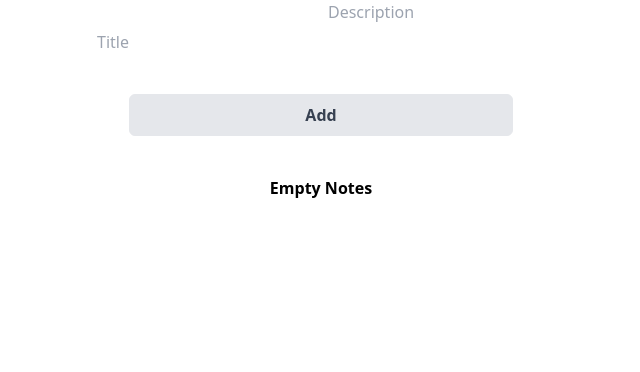
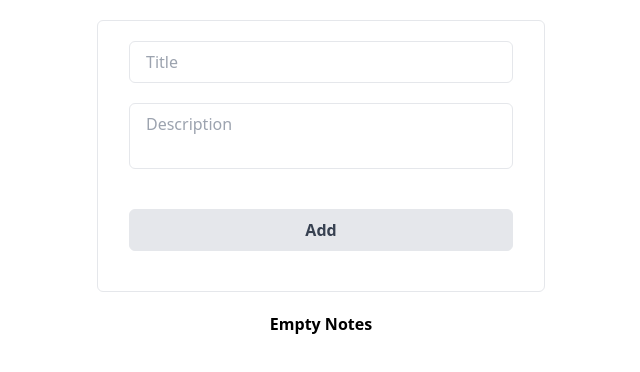
Before and after one commit to mark-itc/react---notes-app-Damabu, a React (Vite) app: page / in a window 1280 px wide. Shown: the top 372 px of the page, without its empty margins (319-959 px from the left). Built offline with nearby package versions, Linux system fonts and the light colour scheme.

Commit message:
Milestone 6 done

```diff
--- a/src/App.jsx
+++ b/src/App.jsx
@@ -2,26 +2,28 @@ import NoteForm from "./components/NoteForm";
 import NoteList from "./components/NoteList";
 import { notes as data } from "./data/notes";
 import { useState, useEffect } from "react";
+import Modal from "./components/Modal";
+import Overlay from "./components/Overlay";
+
 
 function App() {
   const [notes, setNotes] = useState([]);
+  const [modalOn, setModalOn] = useState(false);
+  const [ noteModal, setNoteModal ] = useState({})
 
   useEffect(() => {
     setNotes(data);
   }, []);
 
-  function createNote(note) {
+  const allStatesApp = {
+    notes,
+    setNotes,
+    modalOn,
+    setModalOn,
+    noteModal,
+    setNoteModal
+  }
 
-    setNotes([
-      ...notes,
-      {
-        date: note.date,
-        title: note.title,
-        description: note.description,
-        id: notes.length,
-      },
-    ]);
-  }
 
   function deleteNote(noteId) {
     setNotes(notes.filter((note) => note.id !== noteId));
@@ -30,9 +32,22 @@ function App() {
   return (
     <main className="h-screen">
       <div className="container mx-auto">
-        <NoteForm createNote={createNote} />
-        <NoteList notes={notes} deleteNote={deleteNote} />
+        <NoteForm allStatesApp={allStatesApp} />
+        <NoteList notes={notes} deleteNote={deleteNote} allStatesApp={allStatesApp} />
       </div>
+
+
+      {modalOn && (
+          <Overlay allStatesApp={allStatesApp}>
+            <Modal
+              note={noteModal}
+              allStatesApp={allStatesApp}
+              //title={title}
+              //description={description}
+              // close={closeModal}
+            />
+          </Overlay>
+        )}
     </main>
   );
 }
--- a/src/components/Modal.jsx
+++ b/src/components/Modal.jsx
@@ -1,5 +1,36 @@
-const Modal = ({ date, title, description, close }) => {
+import { useState } from "react";
+import DateComponent from "./DateComponent";
 
+const Modal = ({  updateDate, close, note, allStatesApp}) => {
+
+
+  const{ title, description, id, date } = note
+  const { notes, setNotes } = allStatesApp
+
+  console.log(id);
+
+  const [ titleEdit , setTitleEdit ] = useState(title)
+  const [ descriptionEdit, setDescriptionEdit ] = useState(description)
+
+  const updateNote = () => {
+
+    const { children:dateUpdate } = DateComponent().props
+
+    const noteUpdate = {
+      date,
+      updateDate : dateUpdate,
+      title : titleEdit,
+      description : descriptionEdit
+    }
+
+    notes[id] = noteUpdate
+
+    setNotes(notes)
+
+
+  }
+
+  const { modalOn, setModalOn } = allStatesApp
   return (
     <div
     className="flex h-screen justify-center items-center fixed inset-0 z-50 border border-gray-200 rounded-md"
@@ -12,19 +43,25 @@ const Modal = ({ date, title, description, close }) => {
       <div className=" pt-1 w-9 h-8" onClick={(e) => e.stopPropagation()}>
         <button
           className="grid justify-center content-center font-extrabold w-0 h-8 bg-white text-gray-700 rounded-md px-4 transition duration-500 ease select-none hover:bg-black hover:text-white focus:outline-none focus:shadow-outlin"
-          onClick={close}
+          onClick={() => setModalOn(!modalOn)}
         >
           X
         </button>
       </div>
     </div>
     <div className=" p-4 pt-1">
-      <h2 className="text-gray-400 text-xs">{date.props.children}</h2>
+      <h2 className="text-gray-400 text-xs">{date}</h2>
+      <h2 className="text-gray-400 text-xs">{updateDate}</h2>
 
-      <h1 className="capitalize flex justify-center font-bold">
+
+      {/* <h1 className="capitalize flex justify-center font-bold">
         {title}
-      </h1>
-      <p className="flex justify-center">{description}</p>
+      </h1> */}
+      <input className="capitalize flex justify-center font-bold" type="text" value={titleEdit} onChange={(e) => { setTitleEdit(e.target.value) }}/>
+      <textarea className="flex justify-center font-bold" value={descriptionEdit} onChange={(e) => { setDescriptionEdit(e.target.value) }}></textarea>
+      <div onClick={() => setModalOn(!modalOn)}>
+      <button className="flex justify-center mx-auto font-bold" onClick={updateNote}>Update</button>
+      </div>
     </div>
     </div>
     </div>
--- a/src/components/NoteCard.jsx
+++ b/src/components/NoteCard.jsx
@@ -1,36 +1,34 @@
-import Modal from "./Modal";
-import React, { useState } from "react";
-import Overlay from "./Overlay";
 
-function NoteCard({ note, deleteNote }) {
+import React from "react";
+
+
+function NoteCard({ note, deleteNote, id, allStatesApp }) {
+
+  const { modalOn, setModalOn, setNoteModal } = allStatesApp
+
   const handleDelete = () => {
     if (window.confirm("Are you sure you want to delete your note?")) {
       deleteNote(note.id);
     }
   };
 
-  const { title, description, date } = note;
+  note.id = id
 
-  const [modalOn, setModalOn] = useState(false);
 
-  const openModal = () => {
-    setModalOn(true);
-  };
 
-  const closeModal = () => {
-    setModalOn(false);
-  };
 
   return (
     <>
       <div
-        onClick={openModal}
+        onClick={() => {
+          setNoteModal(note)
+          setModalOn(!modalOn) }}
         className="cursor-pointer border border-gray-200 p-0 rounded-md"
       >
         <div className=" flex justify-end">
           <div className=" pt-1 w-9 h-8" onClick={(e) => e.stopPropagation()}>
             <button
-              className="grid justify-center content-center font-extrabold w-0 h-8 bg-white text-gray-700 rounded-md px-4 transition duration-500 ease select-none hover:bg-black hover:text-white focus:outline-none focus:shadow-outlin"
+              className=" text-xs grid justify-center content-center font-extrabold w-0 h-8 bg-white text-gray-700 rounded-md p-4 transition duration-500 ease select-none hover:bg-black hover:text-white focus:outline-none focus:shadow-outlin"
               onClick={handleDelete}
             >
               X
@@ -38,8 +36,8 @@ function NoteCard({ note, deleteNote }) {
           </div>
         </div>
         <div className=" p-4 pt-0">
-          <h2 className="text-gray-400 text-xs">{note.date}</h2>
-
+          <h2 className="text-gray-400 text-xs">Created on: {note.date}</h2>
+          { note.updateDate && <h2 className="text-gray-400 text-xs">Modificated on: {note.updateDate}</h2> }
           <h1 className="capitalize flex justify-center font-bold">
             {note.title}
           </h1>
@@ -47,16 +45,6 @@ function NoteCard({ note, deleteNote }) {
         </div>
         </div>
 
-        {modalOn && (
-          <Overlay close={closeModal}>
-            <Modal
-              date={date}
-              title={title}
-              description={description}
-              close={closeModal}
-            />
-          </Overlay>
-        )}
     </>
   );
 }
--- a/src/components/NoteForm.jsx
+++ b/src/components/NoteForm.jsx
@@ -1,58 +1,60 @@
 import { useState } from "react";
 import DateComponent from "./DateComponent";
 
-function NoteForm({ createNote }) {
+function NoteForm({ allStatesApp }) {
   const [title, setTitle] = useState("");
   const [description, setDescription] = useState("");
-  const [date, setDate] = useState("");
-  const [scrollHeight, setScrollHeight] = useState("");
+
+  const { notes, setNotes } = allStatesApp
 
   const handleSubmit = (e) => {
     e.preventDefault();
 
+    const { children:date } = DateComponent().props
+
     const data = {
+      date,
       title,
       description,
     };
 
-    createNote({
-      date,
-      title,
-      description,
-    });
+    const newNote =[...notes, data]
+
+    setNotes(newNote)
 
     setTitle("");
-    setDescription("");
+    setDescription("")
+
   };
 
 
 
   const onKey = (e) => {
-    console.log("Hola");
 
     const textarea = document.querySelector("textarea")
-    textarea.style.height = "30px";
+    textarea.style.height = "70px";
 
     let scrollHeight = e.target.scrollHeight;
     textarea.style.height = `${scrollHeight}px`;
 
-    console.log(scrollHeight);
+
   };
 
-  console.log(description.length);
+
 
   return (
-    <div className="max-w-md mx-auto">
-      <form className="form-note" onSubmit={handleSubmit}>
+    <div className="max-w-md mx-auto my-5 border border-gray-200 rounded-md">
+      <form className="relativeform-note flex-col" onSubmit={handleSubmit}>
         <input
+          className=" border border-gray-200 rounded-md m-5 px-4 py-2 flex items-center justify-center w-96 mx-auto"
           type="text"
           placeholder="Title"
           value={title}
           onChange={(e) => setTitle(e.target.value)}
         />
         <textarea
-          style={{ height: `${scrollHeight}px`}}
-          className="text-area"
+
+          className="height: `${scrollHeight}px` border border-gray-200 rounded-md m-5 px-4 py-2 resize-none overflow-hidden flex items-center justify-center w-96 mx-auto"
           value={description}
           placeholder="Description"
           onKeyDown={(e) => onKey(e)}
@@ -61,17 +63,18 @@ function NoteForm({ createNote }) {
         ></textarea>
         <button
           type="submit"
-          className="flex items-center justify-center font-bold mx-auto w-96 my-10 border border-gray-200 bg-gray-200 text-gray-700 rounded-md px-4 py-2 m-2 transition duration-500 ease select-none hover:bg-black hover:text-white focus:outline-none focus:shadow-outline"
+          className=" disabled:hover:bg-red-500  flex items-center justify-center font-bold mx-auto w-96 my-10 border border-gray-200 bg-gray-200 text-gray-700 rounded-md py-2 transition duration-500 ease select-none hover:bg-black hover:text-white focus:outline-none focus:shadow-outline"
           onClick={() => {
             setTitle(title);
             setDescription(description);
-            setDate(DateComponent);
           }}
-          disabled={ description.length > 1 ? false : true }
+          disabled={ description.length >= 1 ? false : true }
           style={{  }}
+          alt="mammals"
         >
           Add
         </button>
+
       </form>
     </div>
   );
--- a/src/components/NoteList.jsx
+++ b/src/components/NoteList.jsx
@@ -1,14 +1,16 @@
 import NoteCard from "./NoteCard";
 
-function NoteList({ notes, deleteNote }) {
+function NoteList({ notes, deleteNote, allStatesApp }) {
   if (notes.length === 0) {
     return <h1 className="flex items-center justify-center font-bold">Empty Notes</h1>;
   }
 
+  console.log(notes);
+
   return (
     <div className="grid grid-cols-5 gap-2">
       {notes.map((note, index) => (
-        <NoteCard key={index} note={note} deleteNote={deleteNote} />
+        <NoteCard key={index} note={notes[index]} id={index} deleteNote={deleteNote} allStatesApp={allStatesApp} />
       ))}
     </div>
   );
--- a/src/components/Overlay.jsx
+++ b/src/components/Overlay.jsx
@@ -1,16 +1,18 @@
 import React from "react";
 import "./Overlay.css";
 
-const Overlay = ({ children, close }) => {
+const Overlay = ({ children, close, allStatesApp }) => {
   const variants = {
     open: { backgroundColor: "rgba(0,0,0,0.6)" },
     closed: { backgroundColor: "rgba(0,0,0,0)" },
   };
 
+  const { modalOn, setModalOn } = allStatesApp
+
   return (
     <div
       className="overlay"
-      onClick={close}
+      onClick={() => setModalOn(!modalOn)}
       variants={variants}
       initial={"closed"}
       animate={"open"}
--- a/src/data/notes.js
+++ b/src/data/notes.js
@@ -1 +1 @@
-export const notes = (date, title, description, id) => []
+export const notes = (date, title, description, id, updateDate) => []
--- a/src/index.css
+++ b/src/index.css
@@ -1,8 +1,3 @@
 @tailwind base;
 @tailwind components;
 @tailwind utilities;
-
-
-.text-area{
-    resize: none;
-}
```
